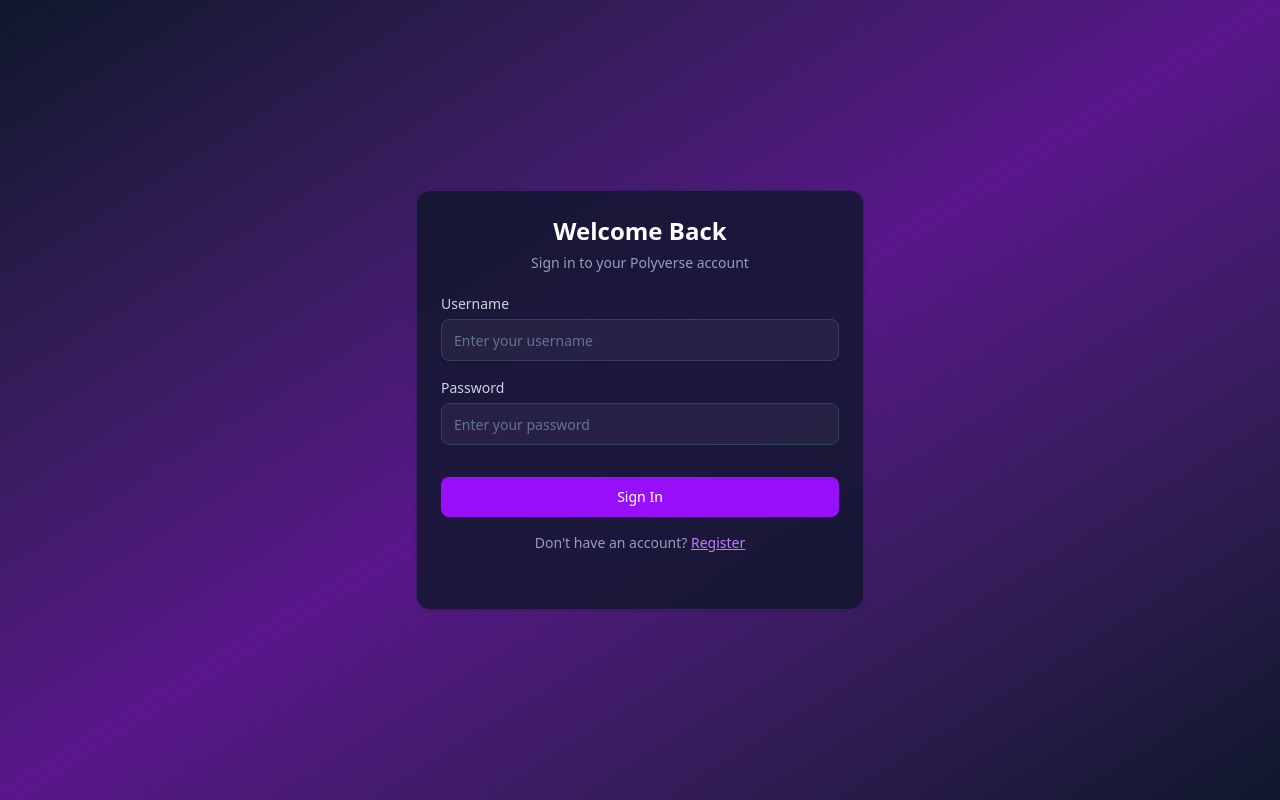
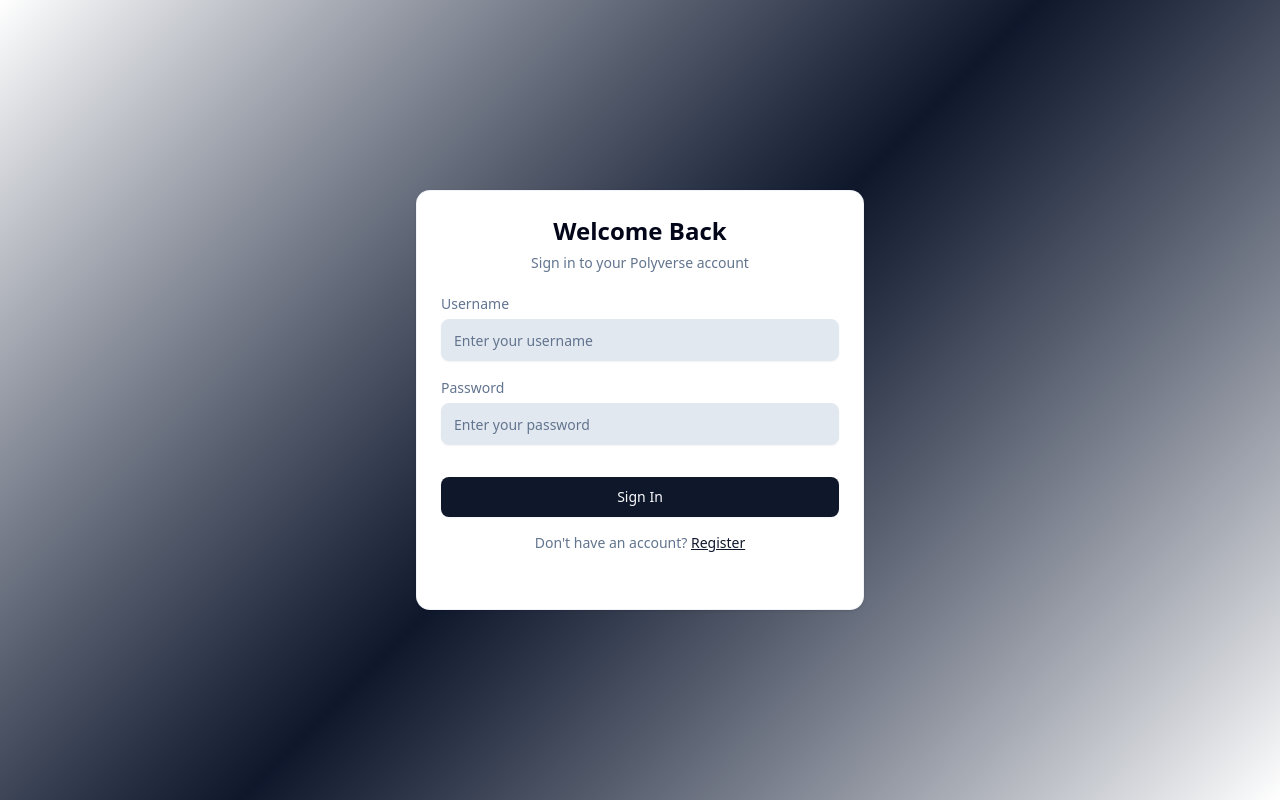
Before and after one commit to PiedPipers5/polyverse, a SvelteKit app: page /login in a window 1280 px wide. Built offline with nearby package versions, Linux system fonts and the light colour scheme; no server answers.

Commit message:
fixed theme

```diff
--- a/src/app.html
+++ b/src/app.html
@@ -1,11 +1,14 @@
 <!doctype html>
 <html lang="en">
+
 <head>
 	<meta charset="utf-8" />
 	<meta name="viewport" content="width=device-width, initial-scale=1" />
 	%sveltekit.head%
 </head>
-	<body data-sveltekit-preload-data="hover" class="dark">
+
+<body data-sveltekit-preload-data="hover" id="BODY" class="">
 	<div style="display: contents">%sveltekit.body%</div>
 </body>
+
 </html>
--- a/src/lib/components/ui/theme-toggle.svelte
+++ b/src/lib/components/ui/theme-toggle.svelte
@@ -38,11 +38,12 @@
 
 		localStorage.setItem('theme', newTheme);
 
-		document.documentElement.classList.toggle(
-			'dark',
+		// document.documentElement.classList.toggle(
+		// 	'dark',
 
-			newTheme === 'dark'
-		);
+		// 	newTheme === 'dark'
+		// );
+		document.getElementById('BODY')?.classList.toggle('dark', newTheme === 'dark');
 	}
 </script>
 
--- a/src/routes/login/+page.svelte
+++ b/src/routes/login/+page.svelte
@@ -16,42 +16,47 @@
 </script>
 
 <div
-	class="flex min-h-screen items-center justify-center bg-gradient-to-br from-slate-900 via-purple-900 to-slate-900 p-4 select-none"
+	class="flex min-h-screen items-center justify-center bg-background p-4 select-none"
+	style="background: linear-gradient(135deg, var(--background) 0%, var(--primary) 50%, var(--background) 100%)"
 >
-	<Card class="w-full max-w-md border-purple-500/20 bg-slate-900/80 backdrop-blur-xl">
+	<Card class="w-full max-w-md border-border/50 bg-card backdrop-blur-xl">
 		<CardHeader class="text-center">
-			<CardTitle class="text-2xl font-bold text-white">Welcome Back</CardTitle>
-			<CardDescription class="text-slate-400">Sign in to your Polyverse account</CardDescription>
+			<CardTitle class="text-2xl font-bold text-card-foreground">Welcome Back</CardTitle>
+			<CardDescription class="text-muted-foreground"
+				>Sign in to your Polyverse account</CardDescription
+			>
 		</CardHeader>
 
 		<form method="POST" use:enhance>
 			<CardContent class="space-y-4">
 				{#if form?.error}
-					<div class="rounded-lg border border-red-500/20 bg-red-500/10 p-3 text-sm text-red-400">
+					<div
+						class="rounded-lg border border-destructive/20 bg-destructive/10 p-3 text-sm text-destructive"
+					>
 						{form.error}
 					</div>
 				{/if}
 
 				<div class="space-y-2">
-					<Label for="username" class="text-slate-300">Username</Label>
+					<Label for="username" class="text-muted-foreground">Username</Label>
 					<Input
 						id="username"
 						name="username"
 						type="text"
 						required
-						class="border-slate-700 bg-slate-800/50 py-5 text-white placeholder:text-slate-500"
+						class="border-input bg-input py-5 text-foreground placeholder:text-muted-foreground"
 						placeholder="Enter your username"
 					/>
 				</div>
 
 				<div class="my-5 space-y-2">
-					<Label for="password" class="text-slate-300">Password</Label>
+					<Label for="password" class="text-muted-foreground">Password</Label>
 					<Input
 						id="password"
 						name="password"
 						type="password"
 						required
-						class="border-slate-700 bg-slate-800/50 py-5 text-white placeholder:text-slate-500"
+						class="border-input bg-input py-5 text-foreground placeholder:text-muted-foreground"
 						placeholder="Enter your password"
 					/>
 				</div>
@@ -60,12 +65,12 @@
 			<CardFooter class="my-8 flex flex-col gap-4">
 				<Button
 					type="submit"
-					class="w-full bg-purple-600 py-5 text-balance text-white hover:bg-purple-700"
+					class="w-full bg-primary py-5 text-balance text-primary-foreground hover:opacity-90"
 					>Sign In</Button
 				>
-				<p class="text-center text-sm text-slate-400">
+				<p class="text-center text-sm text-muted-foreground">
 					Don't have an account?
-					<a href="/register" class="text-purple-400 underline hover:text-purple-300"> Register </a>
+					<a href="/register" class="text-primary underline hover:opacity-80"> Register </a>
 				</p>
 			</CardFooter>
 		</form>
```
Lines whose indentation alone changed are shown as unchanged.
